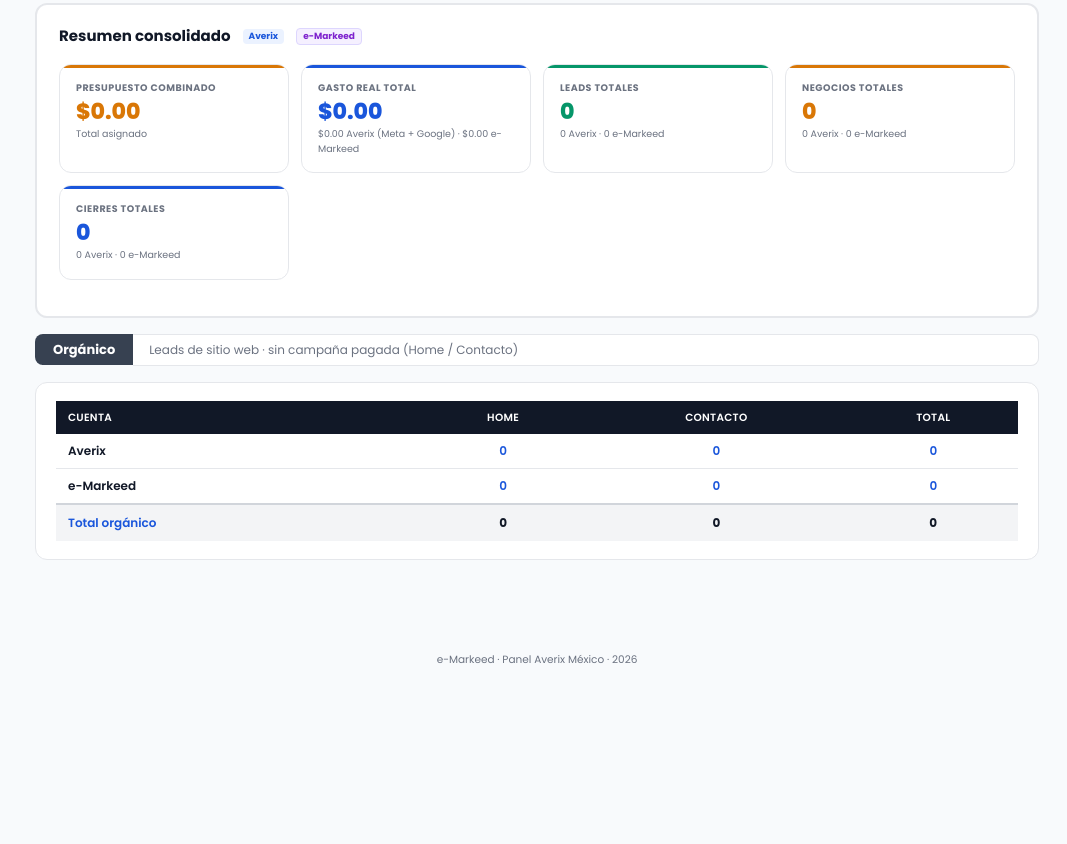
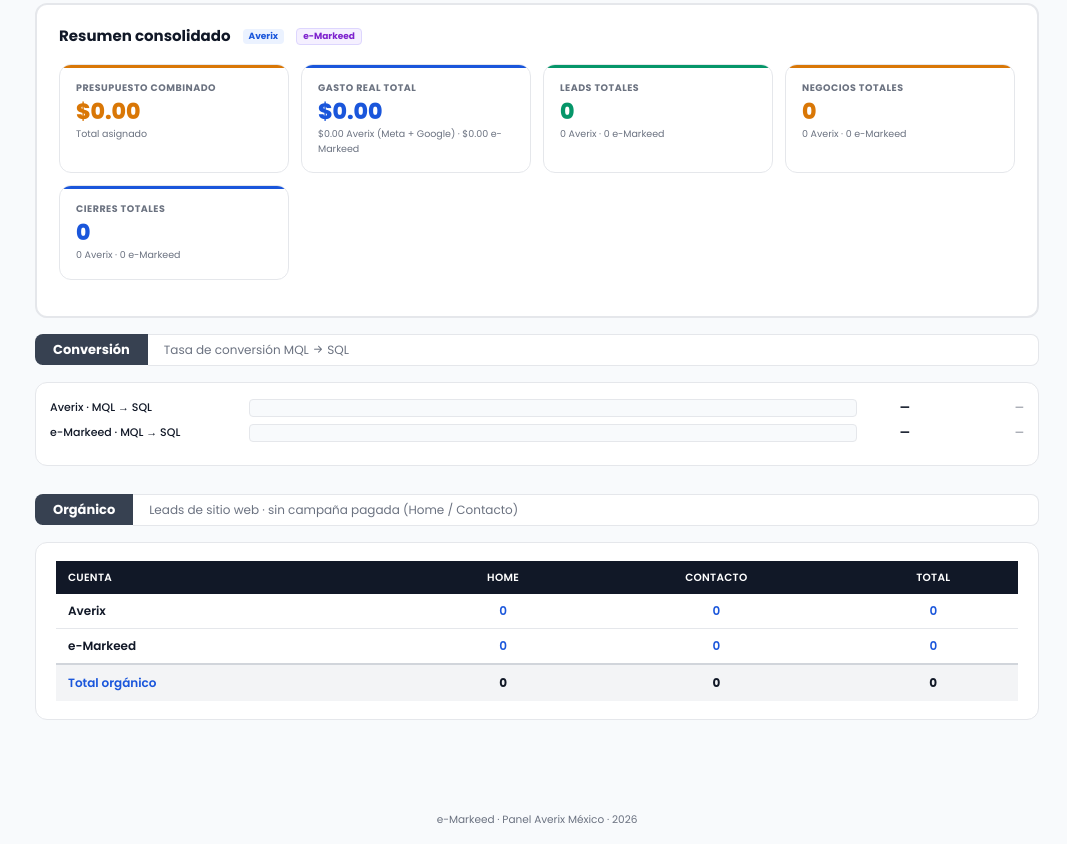
Before and after one commit to jordyflorentino-del/averix-api, a website: page public/index.html in a window 1280 px wide. Shown: the part 2365-3209 px from the top of the page, without its empty margins (213-1280 px from the left). Before the commit the page ends 3049 px from the top, so only its background shows below. Drawn offline with Linux system fonts and the light colour scheme; no server answers.

Commit message:
Update index.html

```diff
--- a/public/index.html
+++ b/public/index.html
@@ -445,6 +445,28 @@ tfoot td.label{text-align:left;padding-left:12px;color:var(--av);}
       <div class="card c-green"><div class="c-label">Leads totales</div><div class="c-value" id="co-leads">—</div><div class="c-sub" id="co-leads-sub">—</div></div>
       <div class="card c-gold"><div class="c-label">Negocios totales</div><div class="c-value" id="co-negocios">—</div><div class="c-sub" id="co-negocios-sub">—</div></div>
       <div class="card c-av"><div class="c-label">Cierres totales</div><div class="c-value" id="co-cierres">—</div><div class="c-sub" id="co-cierres-sub">—</div></div>
+    </div>
+  </div>
+
+  <!-- CONVERSIÓN MQL → SQL -->
+  <div class="section-wrap">
+    <div class="section-bar">
+      <div class="section-pill" style="background:var(--general);">Conversión</div>
+      <div class="section-title-bar">Tasa de conversión MQL <i class="ti ti-arrow-right" style="font-size:12px;"></i> SQL</div>
+    </div>
+    <div class="canal-block" style="padding:16px 14px;">
+      <div class="bar-row">
+        <div class="bname">Averix · MQL → SQL</div>
+        <div class="bar-track"><div class="bar-fill" id="mql-bar-av" style="width:0%;background:#1A56DB;"></div></div>
+        <div class="bpct" id="mql-pct-av">—</div>
+        <div class="bamt" id="mql-amt-av">—</div>
+      </div>
+      <div class="bar-row">
+        <div class="bname">e-Markeed · MQL → SQL</div>
+        <div class="bar-track"><div class="bar-fill" id="mql-bar-em" style="width:0%;background:#7E22CE;"></div></div>
+        <div class="bpct" id="mql-pct-em">—</div>
+        <div class="bamt" id="mql-amt-em">—</div>
+      </div>
     </div>
   </div>
 
@@ -1037,6 +1059,15 @@ async function sincronizar(){
     buildActivas("#tblEmMetaActivas tbody",data.emMetaActivas,"emMetaActivas");
     buildPausadas("#tblEmMetaPausadas tbody",data.emMetaPausadas,"emMetaPausadas");
     buildGoogle(data.avGoogle);attachInputs();recalc();
+    const mqlAv=d.totales?.averix?.MQL||0, sqlAv=d.totales?.averix?.SQL||0;
+    const mqlEm=d.totales?.emk?.MQL||0, sqlEm=d.totales?.emk?.SQL||0;
+    const pctAv=mqlAv>0?(sqlAv/mqlAv*100):0, pctEm=mqlEm>0?(sqlEm/mqlEm*100):0;
+    document.getElementById("mql-bar-av").style.width=Math.min(pctAv,100)+"%";
+    document.getElementById("mql-pct-av").textContent=mqlAv>0?fmtPct(pctAv):"—";
+    document.getElementById("mql-amt-av").textContent=`${sqlAv} de ${mqlAv} MQL`;
+    document.getElementById("mql-bar-em").style.width=Math.min(pctEm,100)+"%";
+    document.getElementById("mql-pct-em").textContent=mqlEm>0?fmtPct(pctEm):"—";
+    document.getElementById("mql-amt-em").textContent=`${sqlEm} de ${mqlEm} MQL`;
     const orgAv=d.organico?.averix||{home:0,contacto:0}, orgEm=d.organico?.emk||{home:0,contacto:0};
     set("av-org-home",orgAv.home);set("av-org-contacto",orgAv.contacto);set("av-org-total",orgAv.home+orgAv.contacto);
     set("em-org-home",orgEm.home);set("em-org-contacto",orgEm.contacto);set("em-org-total",orgEm.home+orgEm.contacto);
@@ -1054,6 +1085,8 @@ async function sincronizar(){
     buildActivas("#tblEmMetaActivas tbody",[]);buildPausadas("#tblEmMetaPausadas tbody",[]);
     buildGoogle(data.avGoogle);attachInputs();recalc();
     ["av-org-home","av-org-contacto","av-org-total","em-org-home","em-org-contacto","em-org-total","org-tot-home","org-tot-contacto","org-tot-total"].forEach(id=>set(id,0));
+    document.getElementById("mql-bar-av").style.width="0%";document.getElementById("mql-pct-av").textContent="—";document.getElementById("mql-amt-av").textContent="—";
+    document.getElementById("mql-bar-em").style.width="0%";document.getElementById("mql-pct-em").textContent="—";document.getElementById("mql-amt-em").textContent="—";
     showStatus("warn",err.message);
   }
   btn.disabled=false;
```
